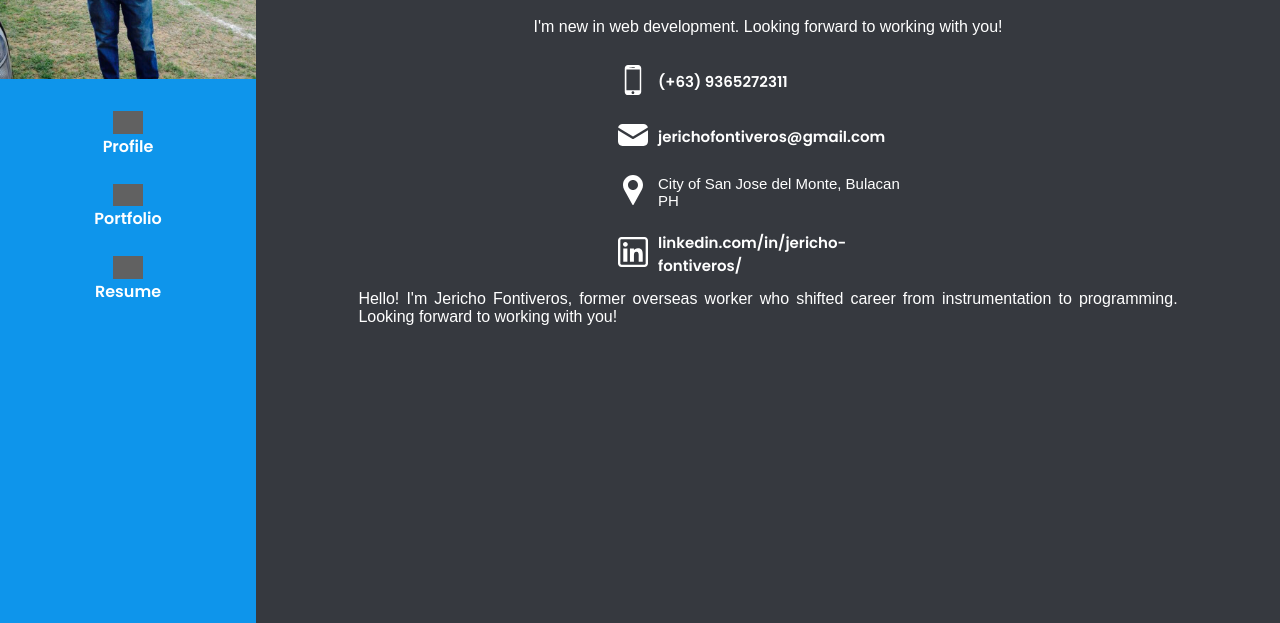
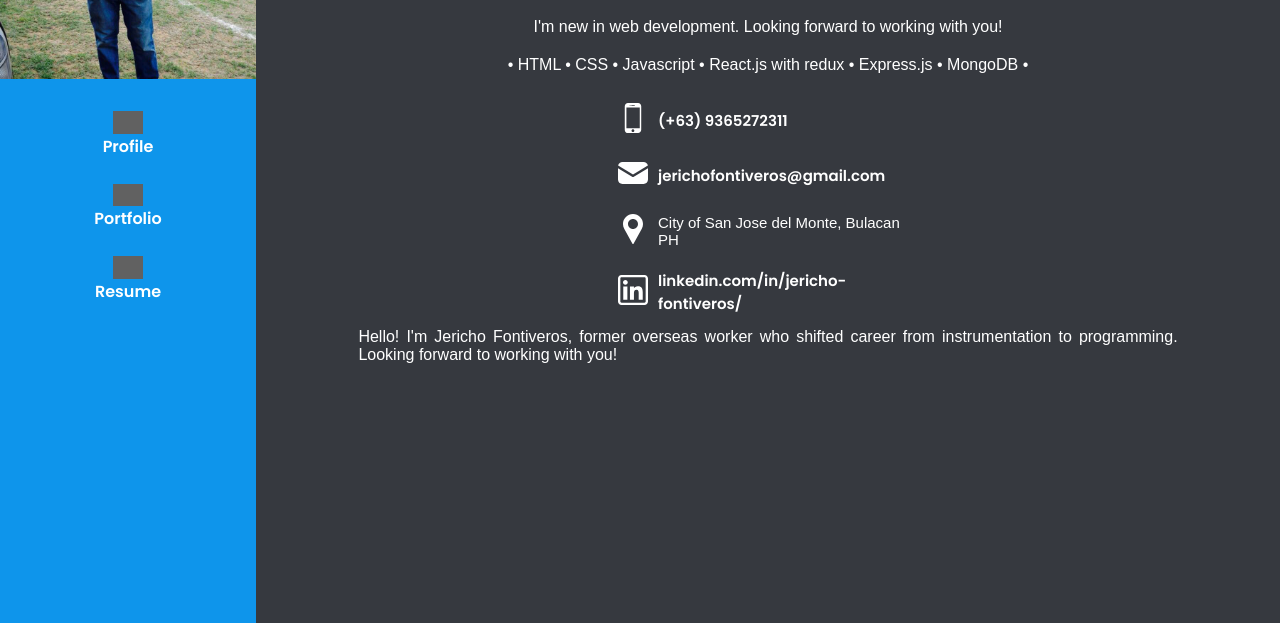
Before and after one commit to warumonzaemon/web-portfolio, a plain HTML site: page index.html in a window 1280 px wide. Shown: the part 177-800 px from the top of the page. Drawn offline with Linux system fonts and the light colour scheme; grey boxes are pictures that could not be loaded; a web font is replaced by a local one.

Commit message:
feat: added some skills

```diff
--- a/index.html
+++ b/index.html
@@ -30,6 +30,7 @@
    <div class="main">
        <h1>Jericho Fontiveros</h1>
        <p class="introduction">I'm new in web development. Looking forward to working with you! </p>
+       <p class="introduction" >• HTML • CSS • Javascript • React.js with redux • Express.js • MongoDB •</p>
        <ul>
            <li>
                <div class="li-left">
```
